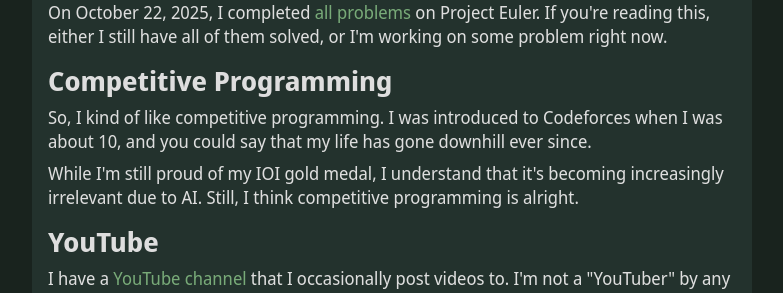
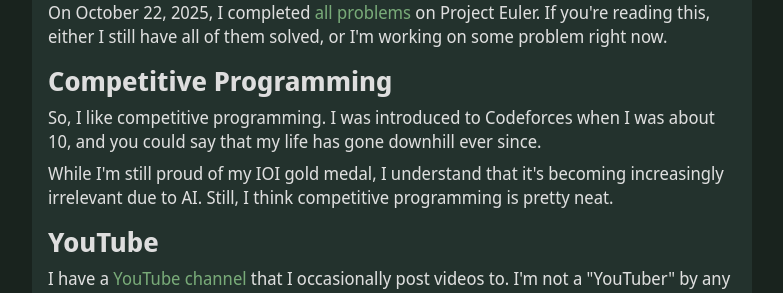
Before and after one commit to SanguineChameleon/sanguinechameleon.github.io, a Jekyll site: the page built from _posts/2025-06-02-leon.md, in a window 1280 px wide. Shown: the part 1280-1573 px from the top of the page, without its empty margins (248-1031 px from the left). Built offline with Jekyll 4.4.1, drawn with Linux system fonts in a browser that asks for light colours.

Commit message:
Update About me

```diff
--- a/_posts/2025-06-02-leon.md
+++ b/_posts/2025-06-02-leon.md
@@ -48,9 +48,9 @@ On October 22, 2025, I completed [all problems]({% post_url 2025-10-22-project-e
 
 ### Competitive Programming
 
-So, I kind of like competitive programming. I was introduced to Codeforces when I was about 10, and you could say that my life has gone downhill ever since.
+So, I like competitive programming. I was introduced to Codeforces when I was about 10, and you could say that my life has gone downhill ever since.
 
-While I'm still proud of my IOI gold medal, I understand that it's becoming increasingly irrelevant due to AI. Still, I think competitive programming is alright.
+While I'm still proud of my IOI gold medal, I understand that it's becoming increasingly irrelevant due to AI. Still, I think competitive programming is pretty neat.
 
 <span id="cf-rating"></span>
 
```
